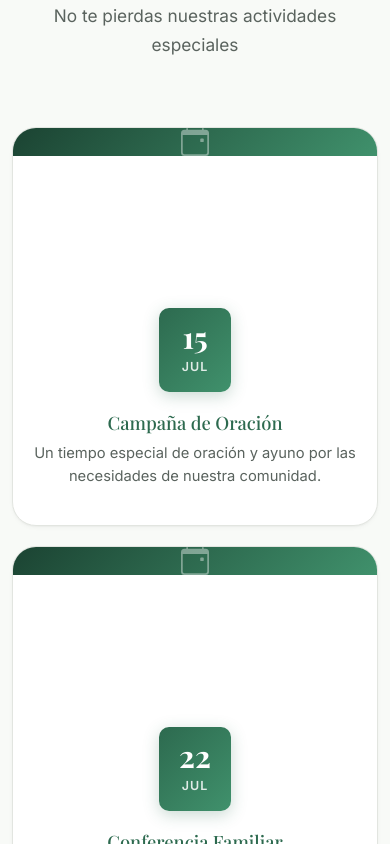
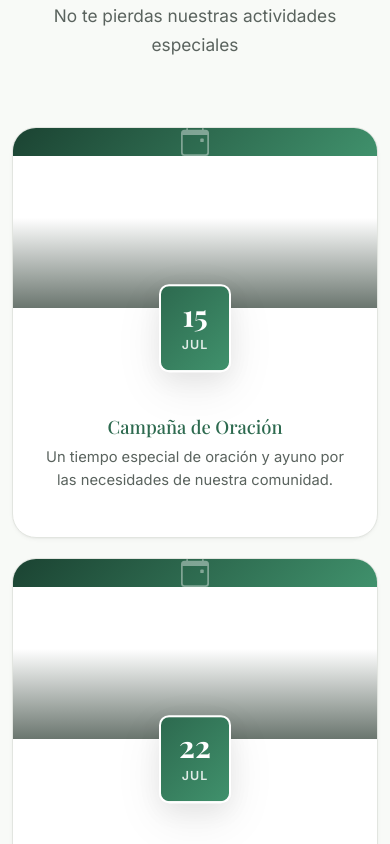
Before and after one commit to gerargram2006/Pagina-Iglesia, a React (Vite) app: page / in a window 390 px wide. Shown: the part 7460-8304 px from the top of the page. Built offline with nearby package versions, Linux system fonts and the light colour scheme.

Commit message:
feat(styles): pulido responsivo final y animaciones de menu movil mejoradas

```diff
--- a/src/styles/styles.css
+++ b/src/styles/styles.css
@@ -3027,36 +3027,47 @@ a {
     top: 100%;
     left: 0;
     right: 0;
-    background: rgba(10, 31, 18, 0.95);
-    backdrop-filter: blur(20px);
-    -webkit-backdrop-filter: blur(20px);
-    padding: 20px;
-    border-radius: 0 0 var(--radius) var(--radius);
-    box-shadow: var(--shadow-lg);
+    background: rgba(7, 26, 14, 0.98);
+    backdrop-filter: blur(24px);
+    -webkit-backdrop-filter: blur(24px);
+    padding: 24px;
+    border-radius: 0 0 var(--radius-lg) var(--radius-lg);
+    box-shadow: var(--shadow-xl);
+    border-top: 1px solid rgba(255, 255, 255, 0.05);
   }
 
   .nav-menu-open {
     display: block;
+    animation: fadeInDown 0.3s cubic-bezier(0.16, 1, 0.3, 1);
+  }
+
+  @keyframes fadeInDown {
+    from { opacity: 0; transform: translateY(-10px); }
+    to { opacity: 1; transform: translateY(0); }
   }
 
   .nav-links {
     flex-direction: column;
     align-items: stretch;
-    gap: 4px;
+    gap: 8px;
   }
 
   .nav-links a {
-    padding: 12px 16px;
+    padding: 14px 20px;
     border-radius: var(--radius-sm);
+    text-align: center;
+    background: rgba(255, 255, 255, 0.03);
   }
 
   .nav-admin-link {
     border-left: none !important;
-    padding-left: 16px !important;
+    padding-left: 0 !important;
     margin-left: 0;
-    margin-top: 8px;
-    border-top: 1px solid rgba(255, 255, 255, 0.08);
-    padding-top: 16px !important;
+    margin-top: 12px;
+    background: rgba(201, 168, 76, 0.15) !important;
+    border-radius: var(--radius-sm);
+    justify-content: center;
+    display: flex;
   }
 }
 
@@ -3068,15 +3079,24 @@ a {
 
   .event-thumb {
     width: 100%;
-    min-height: 160px;
+    min-height: 180px;
+  }
+
+  .event-thumb::after {
+    background: linear-gradient(180deg, transparent 50%, rgba(7, 26, 14, 0.6) 100%);
+    opacity: 1;
   }
 
   .event-date {
     align-self: center;
+    transform: translateY(-50%);
+    margin-bottom: -30px;
+    box-shadow: var(--shadow-lg);
+    border: 2px solid var(--white);
   }
 
   .event-info {
-    padding: 0 20px 20px;
+    padding: 10px 24px 28px;
   }
 
   .hero-content h1 {
```
